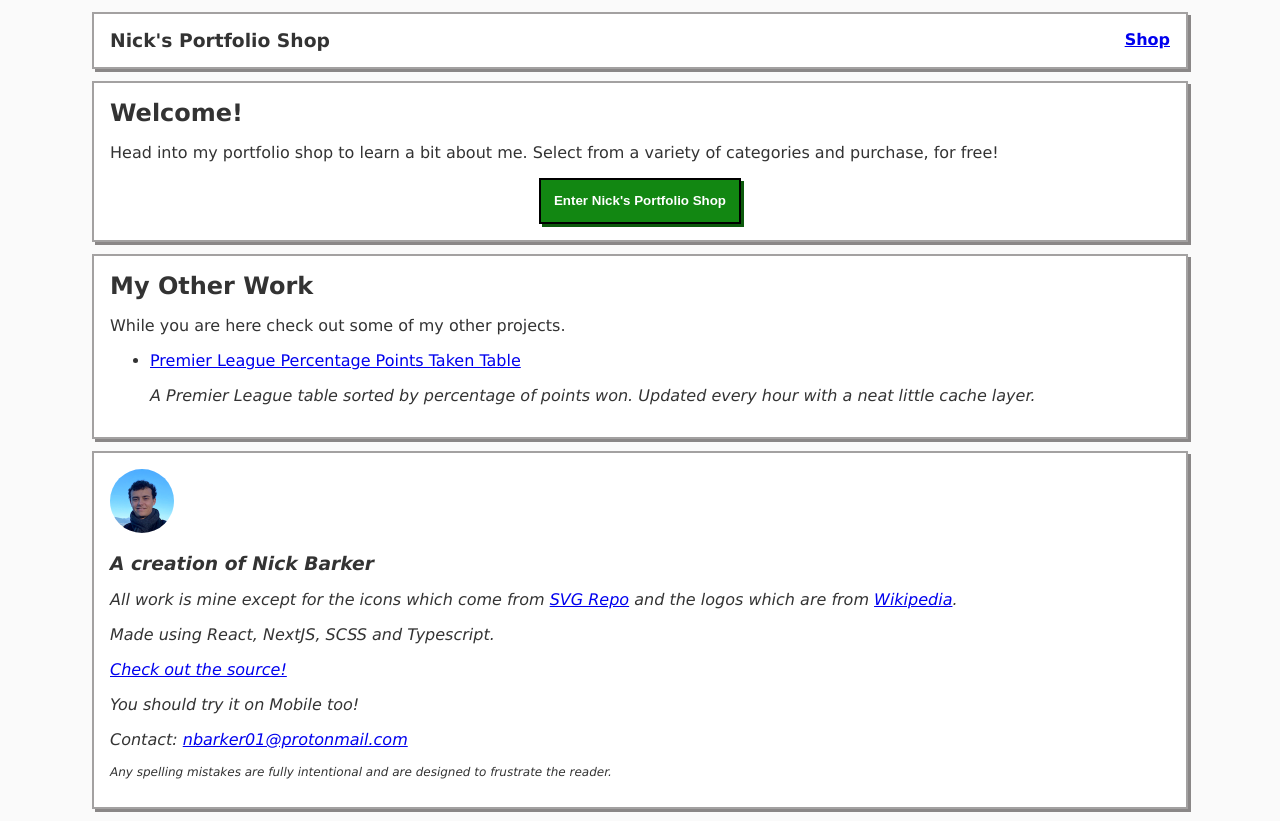
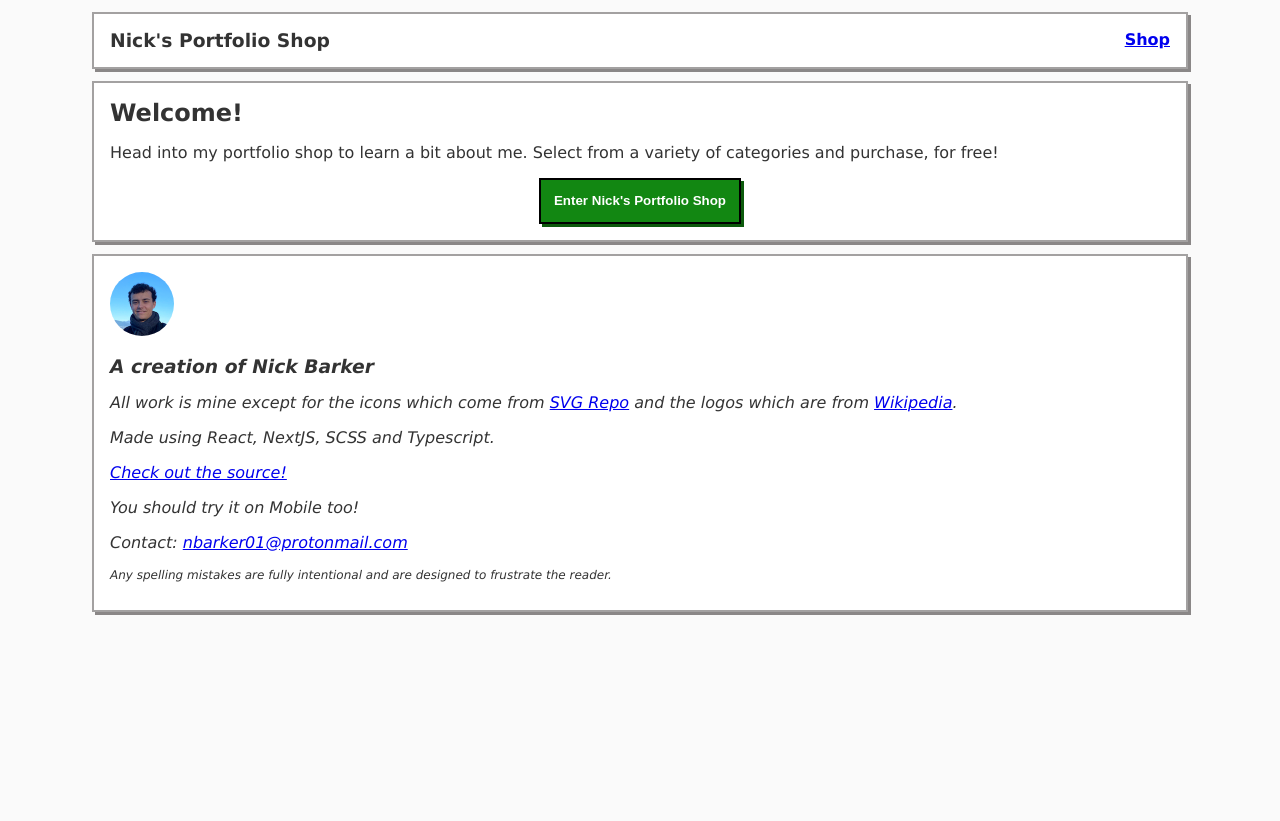
Before and after one commit to cravingsleep/nicks-website, a Next.js app: page / in a window 1280 px wide. After the commit the page ends 800 px from the top, so only its background shows below. Built offline with nearby package versions, Linux system fonts and the light colour scheme.

Commit message:
Removed dead link.

```diff
--- a/pages/index.tsx
+++ b/pages/index.tsx
@@ -18,24 +18,6 @@ function IndexPage() {
                 </Link>
             </div>
         </section>
-        <section className={design['box-border']}>
-            <h2>My Other Work</h2>
-            <p>While you are here check out some of my other projects.</p>
-            <ul>
-                <li>
-                    <a
-                        target="_blank"
-                        rel="noreferrer"
-                        href="https://radiant-everglades-00233.herokuapp.com/">
-                            Premier League Percentage Points Taken Table
-                    </a>
-                    <p className={styles['other-info']}>
-                        A Premier League table sorted by percentage of points won.
-                        Updated every hour with a neat little cache layer.
-                    </p>
-                </li>
-            </ul>
-        </section>
     </Fragment>;
 }
 
```
